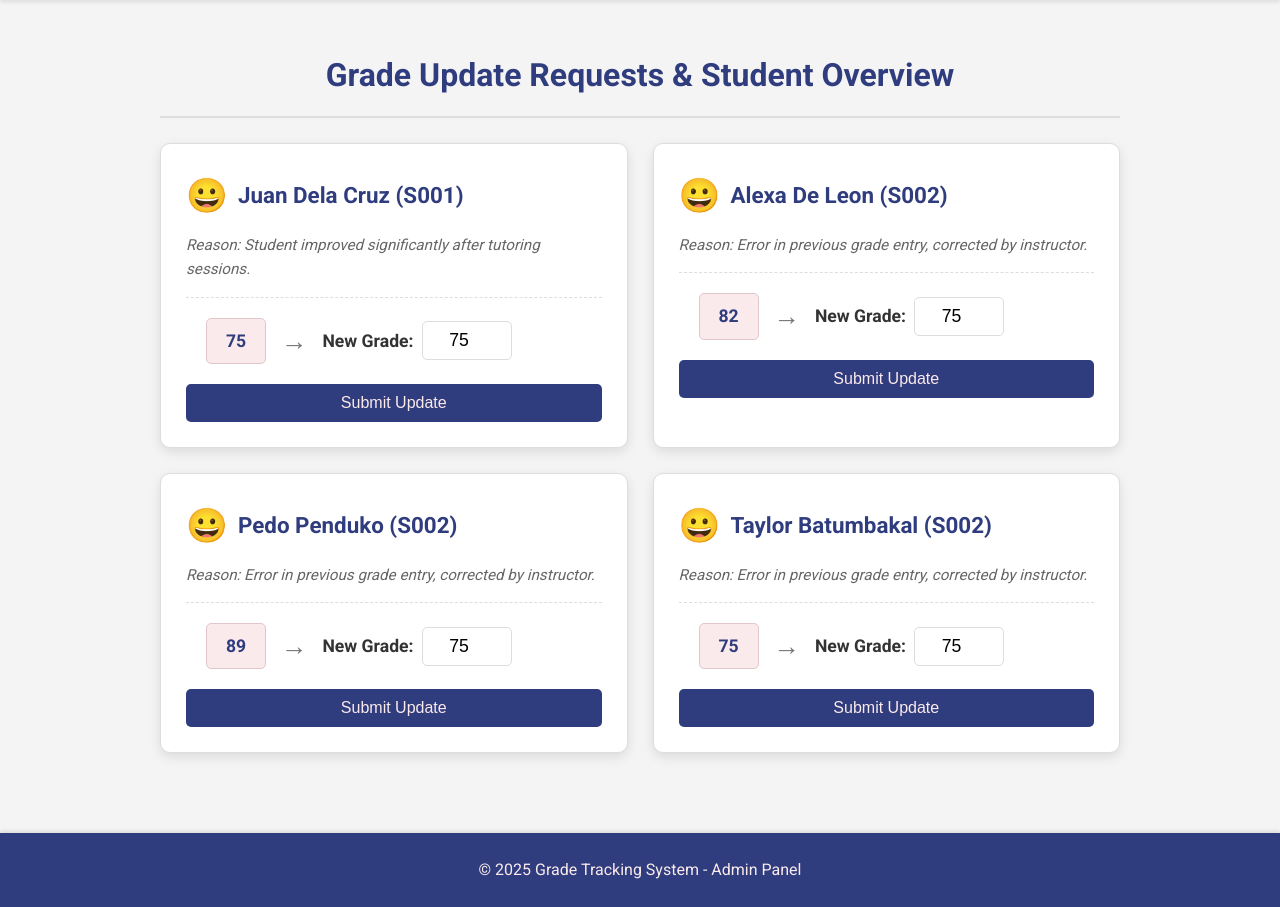
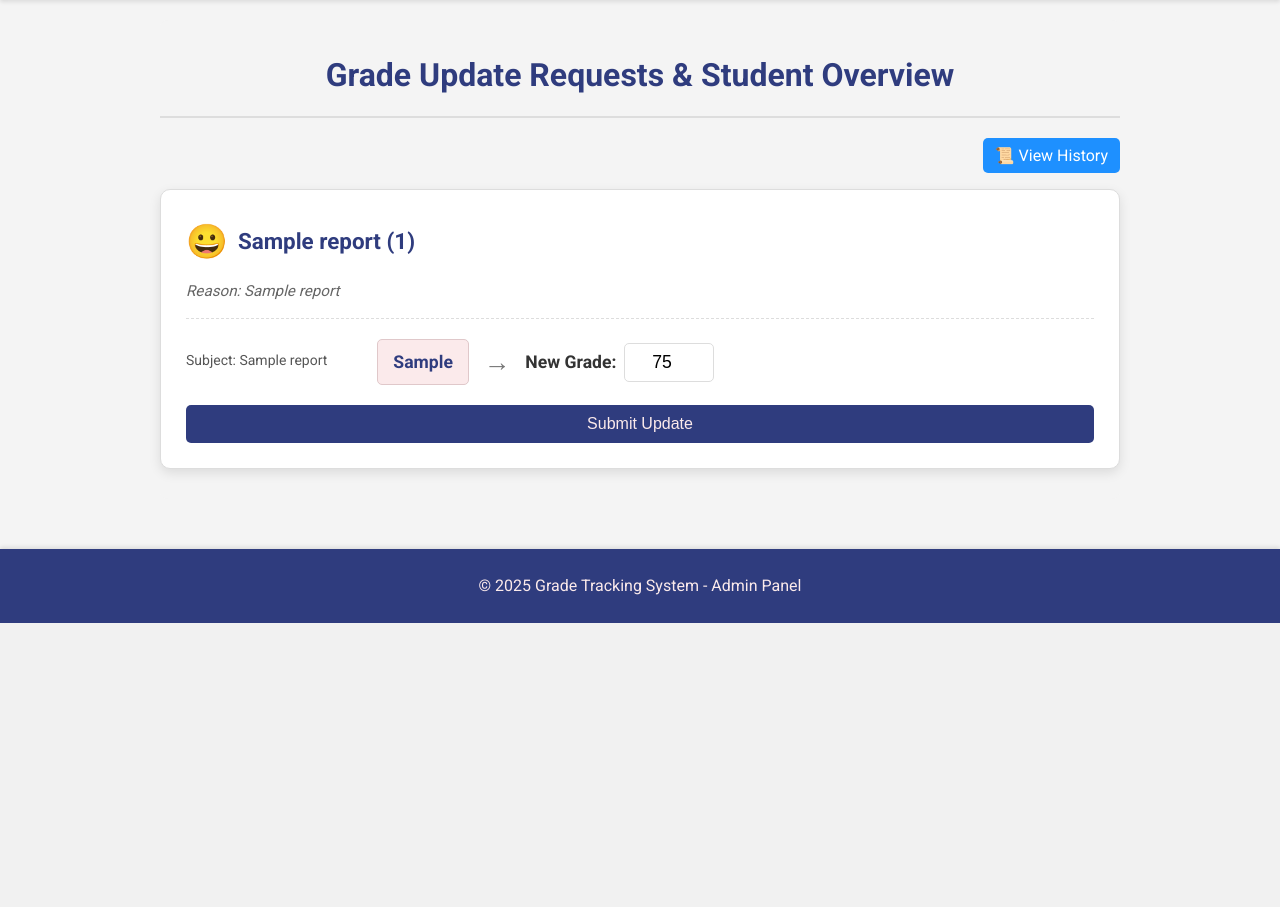
Before and after one commit to naj404/GradeTrack, a Django app: template home/templates/home/admin.html in a window 1280 px wide. Shown: the part 179-1086 px from the top of the page. After the commit the page ends 802 px from the top, so only its background shows below. Run offline with Django 5.2, Linux system fonts and the light colour scheme; the template is opened without the code that fills it: most values are stand-ins (such as "Sample title", 1, 10 or a date in 2020).

Commit message:
done finish student_grade

```diff
--- a/home/static/home/css/dashboard.css
+++ b/home/static/home/css/dashboard.css
@@ -232,3 +232,12 @@
         text-align: left;
     }
 }
+
+
+.subject-tag {
+  display: block;
+  font-size: 14px;
+  font-weight: normal;
+  color: #555;
+  margin-bottom: 4px;
+}
--- a/home/static/home/js/admin_dashboard.js
+++ b/home/static/home/js/admin_dashboard.js
@@ -1,7 +1,3 @@
-
-
-
-
 // Custom Alert Function (replaces browser's alert)
 function showCustomAlert(message) {
     const alertDiv = document.createElement('div');
@@ -19,31 +15,56 @@
         alertDiv.classList.add('opacity-0', '-translate-y-full');
         alertDiv.addEventListener('transitionend', () => alertDiv.remove());
     }, 3000);
+}
 
-        }
-        // Dummy JS for submit buttons (for demonstration)
+// Grade update logic (real backend request + delete report)
 document.querySelectorAll('.grade-update-form button').forEach(button => {
-            button.addEventListener('click', (event) => {
+    button.addEventListener('click', async (event) => {
         const card = event.target.closest('.request-card');
-                const studentId = card.dataset.requestId;
-                const studentName = card.querySelector('h3').textContent.trim().split('(')[0].trim();
-                const currentGrade = card.querySelector('.current-grade-display').textContent.trim();
+        const studentInfo = card.querySelector('h3').textContent.trim();
+        const studentName = studentInfo.split('(')[0].trim();
+        const studentId = studentInfo.split('(')[1].replace(')', '').trim();
+
+        const subjectTag = card.querySelector('.subject-tag').textContent;
+        const subjectName = subjectTag.split(':')[1].trim();
+
+        const reportId = card.getAttribute("data-report-id");  // 🆕 get report ID from HTML
+
         const newGradeInput = card.querySelector('input[type="number"]');
-                const newGrade = newGradeInput.value;
+        const newGrade = parseInt(newGradeInput.value);
 
-                if (!newGrade || newGrade < 0 || newGrade > 100) {
+        if (isNaN(newGrade) || newGrade < 0 || newGrade > 100) {
             showCustomAlert('Please enter a valid new grade (0-100).');
             return;
         }
 
-                console.log(`Submitting grade update for ${studentName} (ID: ${studentId}):`);
-                console.log(`Current Grade: ${currentGrade}, New Grade: ${newGrade}`);
-                showCustomAlert(`Grade for ${studentName} updated to ${newGrade}!`);
-                // In a real application, you would send this data to a backend.
+        try {
+            const response = await fetch("/update-grade/", {
+                method: "POST",
+                headers: { "Content-Type": "application/json" },
+                body: JSON.stringify({
+                    student_id: studentId,
+                    subject_name: subjectName,
+                    new_grade: newGrade,
+                    report_id: reportId  // 🆕 include for deletion
+                })
+            });
+
+            const result = await response.json();
+            if (result.success) {
+                showCustomAlert(`✅ Grade for ${studentName} updated to ${newGrade}!`);
+                card.remove();  // 🧹 remove card from page
+                updateNoRequestsMessage(); // refresh "no requests" state
+            } else {
+                showCustomAlert("❌ Update failed.");
+            }
+        } catch (err) {
+            showCustomAlert("🚫 Network error");
+        }
     });
 });
 
-        // Function to check if there are requests and show/hide message
+// Show/hide "no requests" message
 function updateNoRequestsMessage() {
     const requestContainer = document.getElementById('request-cards-container');
     const noRequestsMessage = document.getElementById('no-requests-message');
@@ -54,5 +75,4 @@
     }
 }
 
-        // Initial call to update message on load
 document.addEventListener('DOMContentLoaded', updateNoRequestsMessage);
--- a/home/templates/home/admin.html
+++ b/home/templates/home/admin.html
@@ -15,7 +15,7 @@
         <h1>Admin Grade Management</h1>
         <nav>
             <ul>
-                <li><a href="index.html">Logout</a></li>
+                <li><a href="{% url 'index' %}">Logout</a></li>
             </ul>
         </nav>
     </header>
@@ -24,86 +24,36 @@
         <section class="dashboard-section">
             <h2>Grade Update Requests & Student Overview</h2>
 
+<div style="text-align: right; margin-bottom: 15px;">
+  <a href="{% url 'history' %}" class="btn-history" style="background: #1e90ff; color: white; padding: 8px 12px; border-radius: 5px; text-decoration: none;">📜 View History</a>
+</div>
+
 <div id="request-cards-container">
-                <div class="request-card" data-request-id="1">
+  {% for report in reports %}
+    <div class="request-card" data-request-id="{{ forloop.counter }}" data-report-id="{{ report.id }}">
       <h3>
-                        <span class="smiley-icon">&#128512;</span> Juan Dela Cruz (S001)
+        <span class="smiley-icon">&#128512;</span> {{ report.name }} ({{ report.student_id }})
       </h3>
-                    <p class="reason-text">Reason: Student improved significantly after tutoring sessions.</p>
+      <p class="reason-text">Reason: {{ report.report }}</p>
       <div class="grade-input-group">
-                        <span class="current-grade-display">75</span>
+        <span class="subject-tag">Subject: {{ report.subject_name }}</span><br>
+        <span class="current-grade-display">{{ report.current_grade }}</span>
         <span class="arrow-icon">&rarr;</span>
         <div class="new-grade-input-wrapper">
-                            <label for="newGrade_1">New Grade:</label>
-                            <input type="number" id="newGrade_1" value="75" min="0" max="100">
+          <label for="newGrade_{{ forloop.counter }}">New Grade:</label>
+          <input type="number" id="newGrade_{{ forloop.counter }}" value="75" min="0" max="100">
         </div>
       </div>
       <div class="grade-update-form">
         <button type="submit">Submit Update</button>
       </div>
     </div>
-
-                <div class="request-card" data-request-id="2">
-                    <h3>
-                        <span class="smiley-icon">&#128512;</span> Alexa De Leon (S002)
-                    </h3>
-                    <p class="reason-text">Reason: Error in previous grade entry, corrected by instructor.</p>
-                    <div class="grade-input-group">
-                        <span class="current-grade-display">82</span>
-                        <span class="arrow-icon">&rarr;</span>
-                        <div class="new-grade-input-wrapper">
-                            <label for="newGrade_2">New Grade:</label>
-                            <input type="number" id="newGrade_2" value="75" min="0" max="100">
-                        </div>
-                    </div>
-                    <div class="grade-update-form">
-                        <button type="submit">Submit Update</button>
-                    </div>
-                </div>
-
-                <div class="request-card" data-request-id="3">
-                    <h3>
-                        <span class="smiley-icon">&#128512;</span> Pedo Penduko (S002)
-                    </h3>
-                    <p class="reason-text">Reason: Error in previous grade entry, corrected by instructor.</p>
-                    <div class="grade-input-group">
-                        <span class="current-grade-display">89</span>
-                        <span class="arrow-icon">&rarr;</span>
-                        <div class="new-grade-input-wrapper">
-                            <label for="newGrade_2">New Grade:</label>
-                            <input type="number" id="newGrade_2" value="75" min="0" max="100">
-                        </div>
-                    </div>
-                    <div class="grade-update-form">
-                        <button type="submit">Submit Update</button>
-                    </div>
-                </div>
-
-                <div class="request-card" data-request-id="4">
-                    <h3>
-                        <span class="smiley-icon">&#128512;</span> Taylor Batumbakal (S002)
-                    </h3>
-                    <p class="reason-text">Reason: Error in previous grade entry, corrected by instructor.</p>
-                    <div class="grade-input-group">
-                        <span class="current-grade-display">75</span>
-                        <span class="arrow-icon">&rarr;</span>
-                        <div class="new-grade-input-wrapper">
-                            <label for="newGrade_2">New Grade:</label>
-                            <input type="number" id="newGrade_2" value="75" min="0" max="100">
-                        </div>
-                    </div>
-                    <div class="grade-update-form">
-                        <button type="submit">Submit Update</button>
-                    </div>
-                </div>
-
+  {% empty %}
+    <p id="no-requests-message">No pending grade update requests at this time.</p>
+  {% endfor %}
 </div>
 
 
-
-
-            <p id="no-requests-message" style="display: none;">No pending grade update requests at this time.</p>
-        </section>
     </main>
 
     <footer>
--- a/home/urls.py
+++ b/home/urls.py
@@ -1,15 +1,15 @@
 from django.urls import path
 from . import views
-from .views import home_view
-from .views import index, home_view
-from .views import custom_admin_view
+
 
 urlpatterns = [
-    path('', index, name='index'),           # for /
-    path('home/', home_view, name='home'),   # for /home/
-    path('admin/', custom_admin_view, name='custom_admin'),
+    path('', views.index, name='index'),
+    path('home/', views.home_view, name='home'),
+    path('admin/', views.fetch_reports_view, name='custom_admin'),
     path('login/', views.login_view, name='login'),
     path('admin-login/', views.admin_login_view, name='admin_login'),
-    path("submit-report/", views.submit_report_view, name="submit_report"),
+    path('submit-report/', views.submit_report_view, name='submit_report'),
+    path('update-grade/', views.update_grade_view, name='update_grade'),
+    path("history/", views.history_view, name="history"),
 
 ]
```
Also changed, not shown: home/supabase_client.py (+65 -0 lines), home/templates/home/history.html (added, +66 -0 lines), home/views.py (+76 -0 lines), db.sqlite3, 1 other file. Lines whose indentation alone changed are shown as unchanged.
